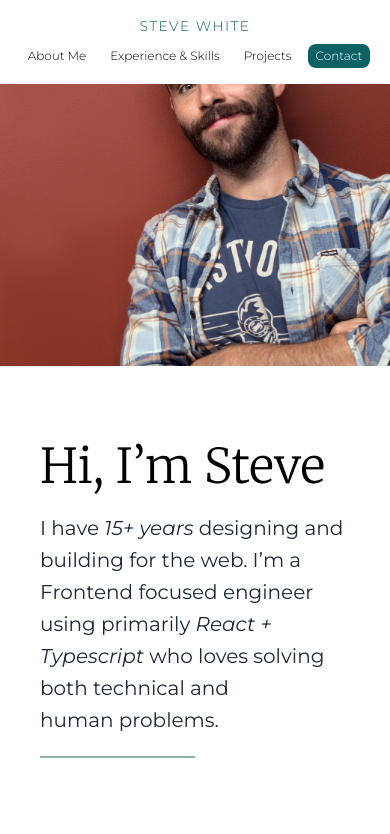
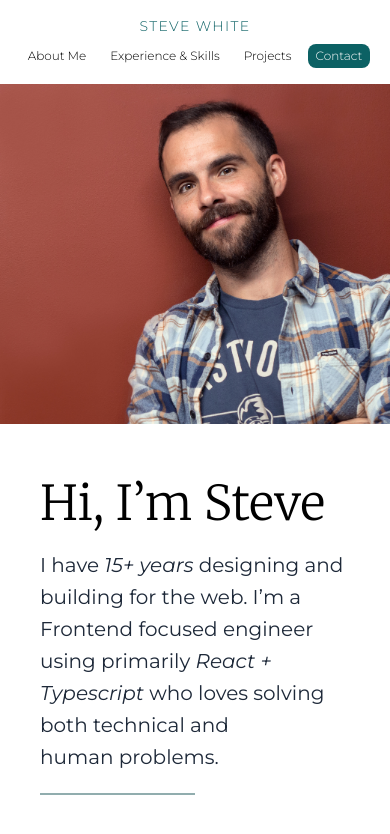
Before and after one commit to stwhitejr/resume-site, a React app: page /#contact in a window 390 px wide. Shown: the top 834 px of the page. Built offline with nearby package versions, Linux system fonts and the light colour scheme.

Commit message:
adjust intro

```diff
--- a/src/pages/IntroPage.tsx
+++ b/src/pages/IntroPage.tsx
@@ -9,7 +9,7 @@ const IntroPage = () => {
     <PageSection
       id={INTRO_PAGE_ID}
       fullBleed
-      className="flex flex-col-reverse md:flex-row mt-[-100px] md:mt-0 h-[100dvh] md:h-full"
+      className="flex flex-col-reverse md:flex-row h-full"
     >
       <ParallaxLayer className="flex-1 p-10 md:p-20 flex items-center">
         <div>
@@ -25,7 +25,10 @@ const IntroPage = () => {
         </div>
       </ParallaxLayer>
 
-      <ParallaxLayer translate="x" className="flex-1 relative overflow-hidden">
+      <ParallaxLayer
+        translate="x"
+        className="flex-1 relative min-h-[300px] overflow-hidden"
+      >
         <img
           src="/images/headshot.jpg"
           className="w-full h-full object-cover object-top"
```
